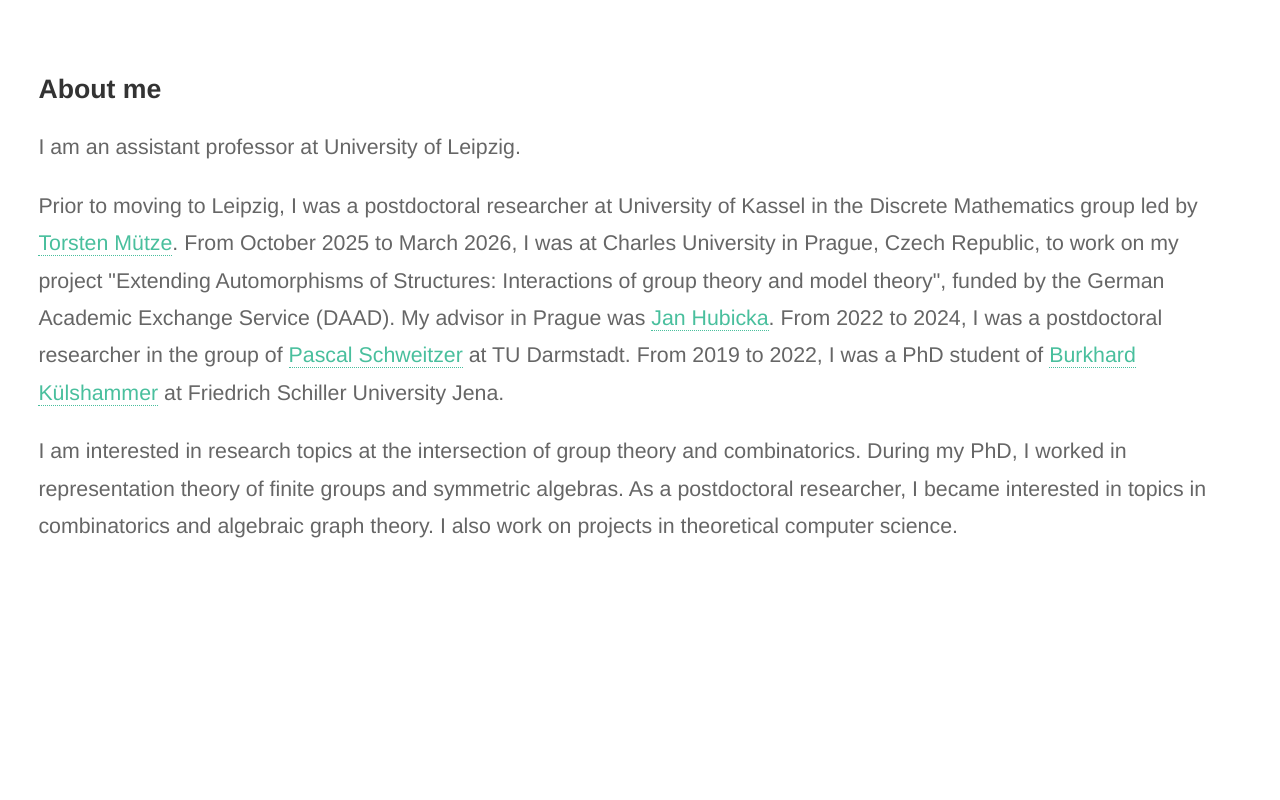
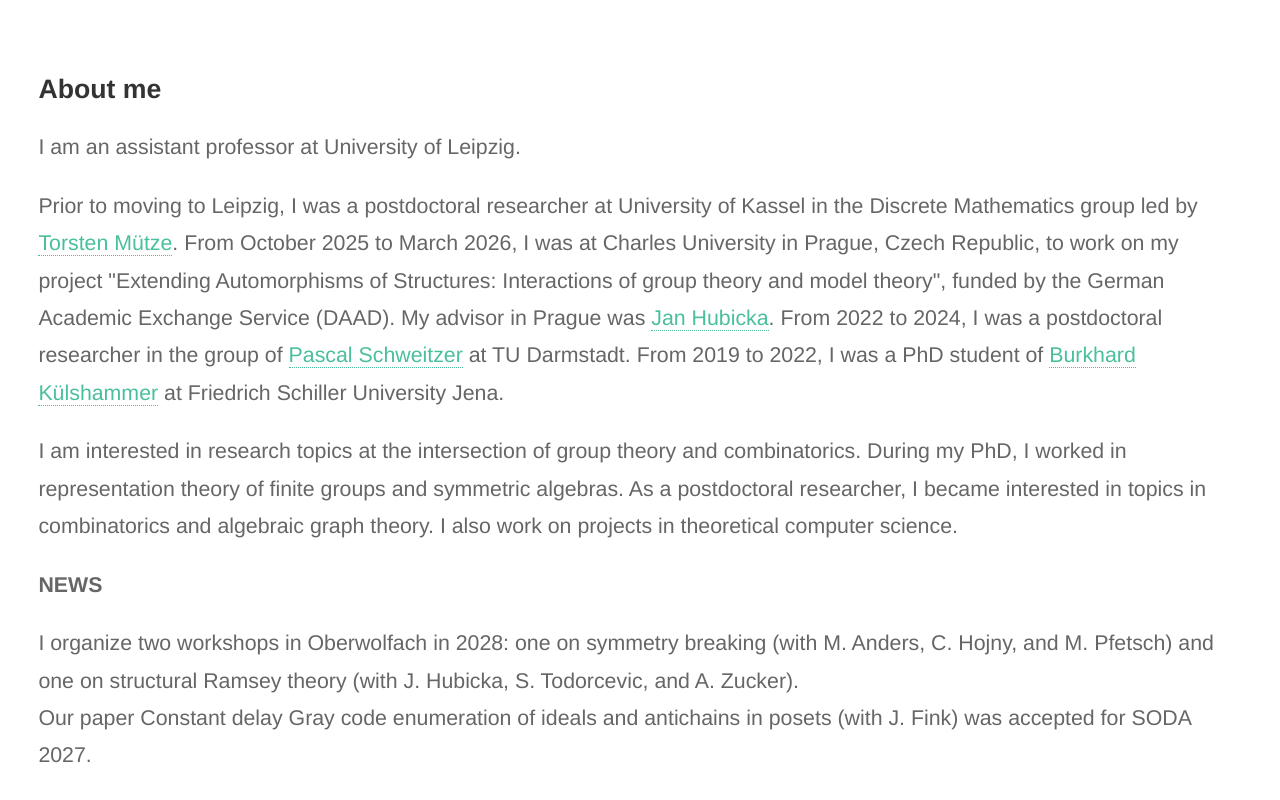
Before and after one commit to SofiaBrenner/sofiabrenner.github.io, a plain HTML site: page index.html in a window 1280 px wide. Shown: the part 627-1427 px from the top of the page. Before the commit the page ends 1232 px from the top, so only its background shows below. Drawn offline with Linux system fonts and the light colour scheme.

Commit message:
Update index.html

```diff
--- a/index.html
+++ b/index.html
@@ -44,6 +44,10 @@
           I am interested in research topics at the intersection of group theory and combinatorics. During my PhD, I worked in representation theory of finite groups and symmetric algebras.
           As a postdoctoral researcher, I became interested in topics in combinatorics and algebraic graph theory. I also work on projects in theoretical computer science.
         </p>
+
+       <strong> NEWS </strong>
+       <p>I organize two workshops in Oberwolfach in 2028: one on symmetry breaking (with M. Anders, C. Hojny, and M. Pfetsch) and one on structural Ramsey theory (with J. Hubicka, S. Todorcevic, and A. Zucker).<br>
+         Our paper Constant delay Gray code enumeration of ideals and antichains in posets (with J. Fink) was accepted for SODA 2027. </p>
       </div>
     </div>
   </body>
```
